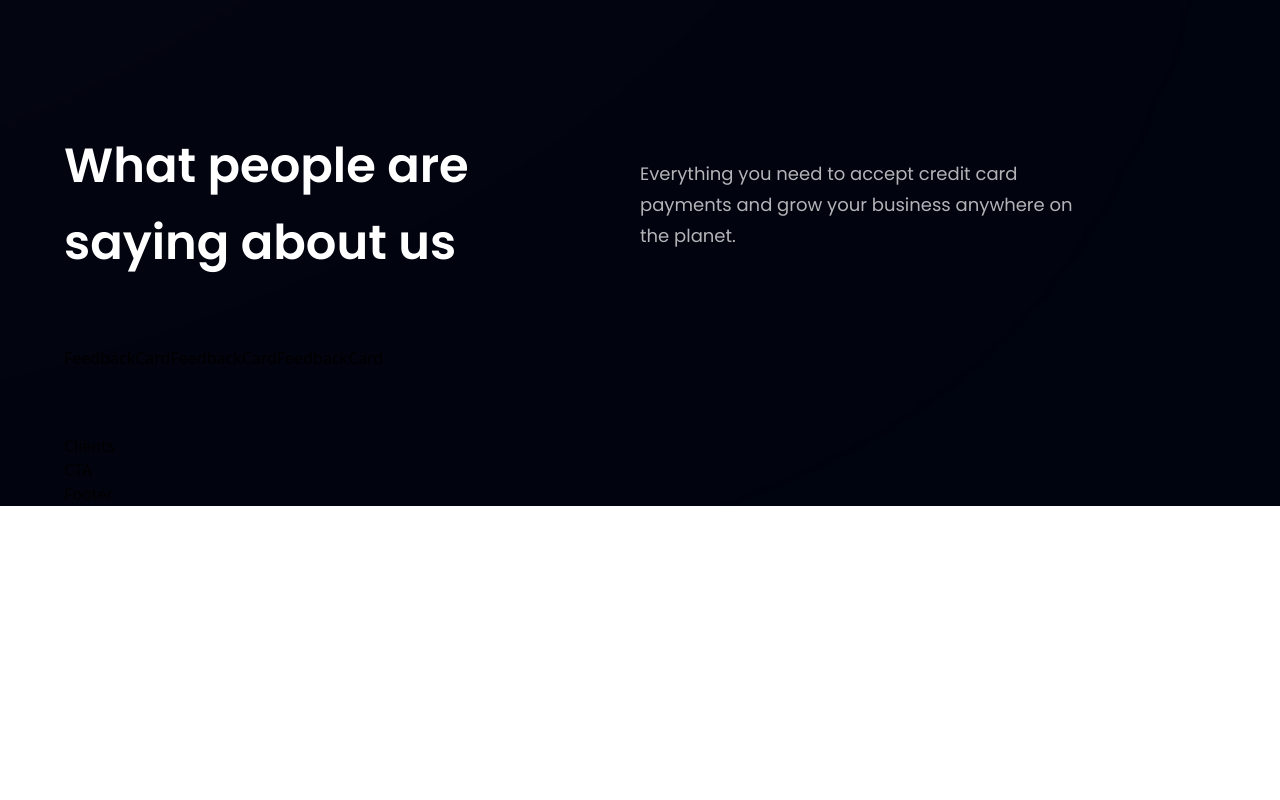
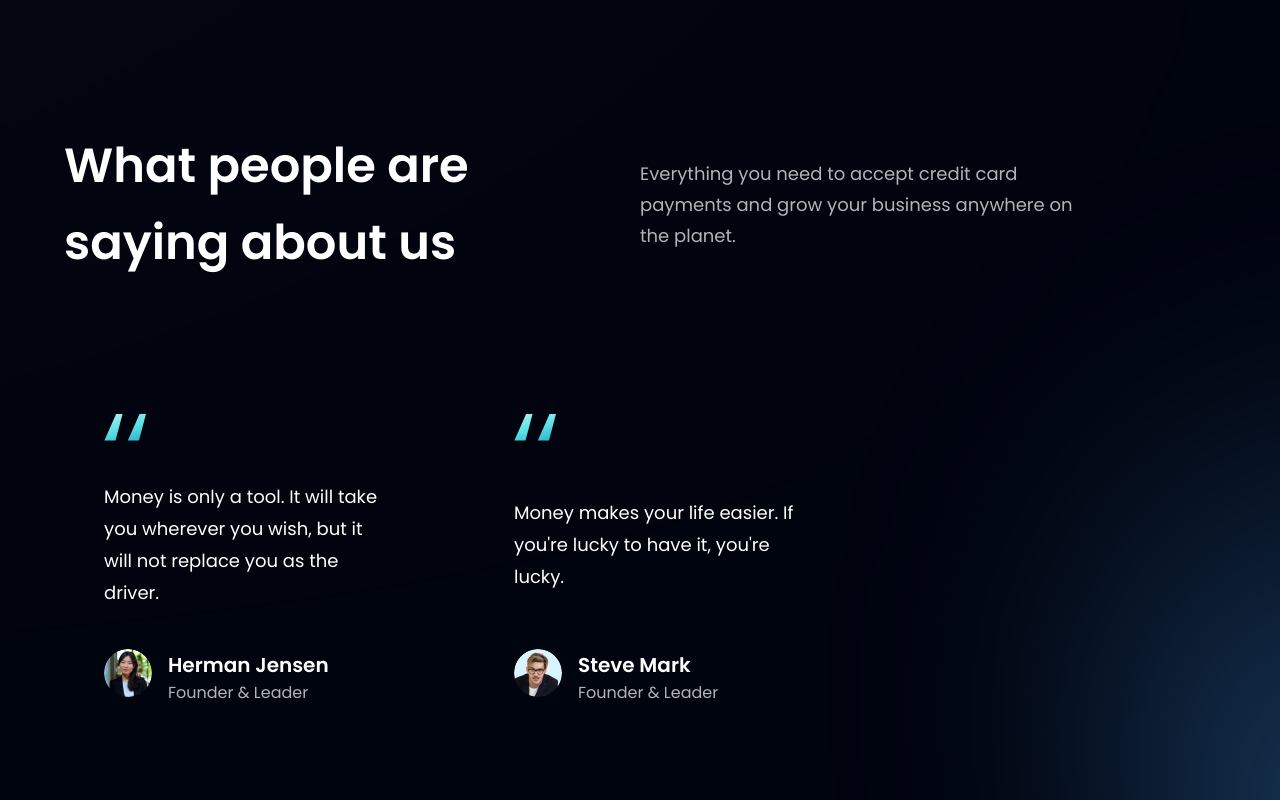
Before and after one commit to avishaar/Bank-Modern-App, a React (Vite) app in the folder Bank-Modern-App/: page / in a window 1280 px wide. Shown: the part 2740-3540 px from the top of the page. Before the commit the page ends 3246 px from the top, so only its background shows below. Built offline with nearby package versions, Linux system fonts and the light colour scheme.

Commit message:
testimonials section

```diff
--- a/Bank-Modern-App/src/components/FeedbackCard.jsx
+++ b/Bank-Modern-App/src/components/FeedbackCard.jsx
@@ -1,9 +1,23 @@
-import React from 'react'
+import { quotes } from '../assets'
 
-const FeedbackCard = () => {
-  return (
-    <div>FeedbackCard</div>
-  )
-}
+const FeedbackCard = ({content , name, title, img}) => (
+
+  <div className='flex justify-between flex-col px-10 py-12 rounded-[20px] max-w-[370px] md:mr-10 sm:mr-5 mr-0 my-5 feedback-card'>
+    <img src={quotes} alt='double_quotes' className='w-[42px] h-[27px] object-contain' />
+    <p className='font-poppins font-normal text-[18px] leading-[32px] text-white my-10'>
+      {content}
+    </p>
+
+    <div className='flex flex-row'>
+      <img src={img} alt='name' className='w-[48px] h-[48px] rounded-full' />
+
+      <div className='flex flex-col ml-4'>
+        <h4 className='font-poppins font-semibold text-[20px] leading-[32px] text-white'>{name}</h4>
+        <p className='font-poppins font-normal text-[16px] leading-[24px] text-dimWhite'>{title}</p>
+      </div>
+    </div>
+  </div>
+
+)
 
 export default FeedbackCard;
--- a/Bank-Modern-App/src/components/Testimonials.jsx
+++ b/Bank-Modern-App/src/components/Testimonials.jsx
@@ -4,8 +4,8 @@
 
 const Testimonials = () => (
   <section id='clients' className={`${styles.paddingY} ${styles.flexCenter} flex-col relative`}>
-    {/*to do */}
-    <div />
+
+    <div className="absolute z-[0] w-[60%] h-[60%] -right-[50%] rounded-full blue__gradient" />
 
     <div className="w-full flex justify-between items-center md:flex-row flex col sm:mb-16 mb-6 relative z-[1]">
       <h1 className={styles.heading2}>What people are <br className="sm:block hidden" /> saying about us</h1>
```
